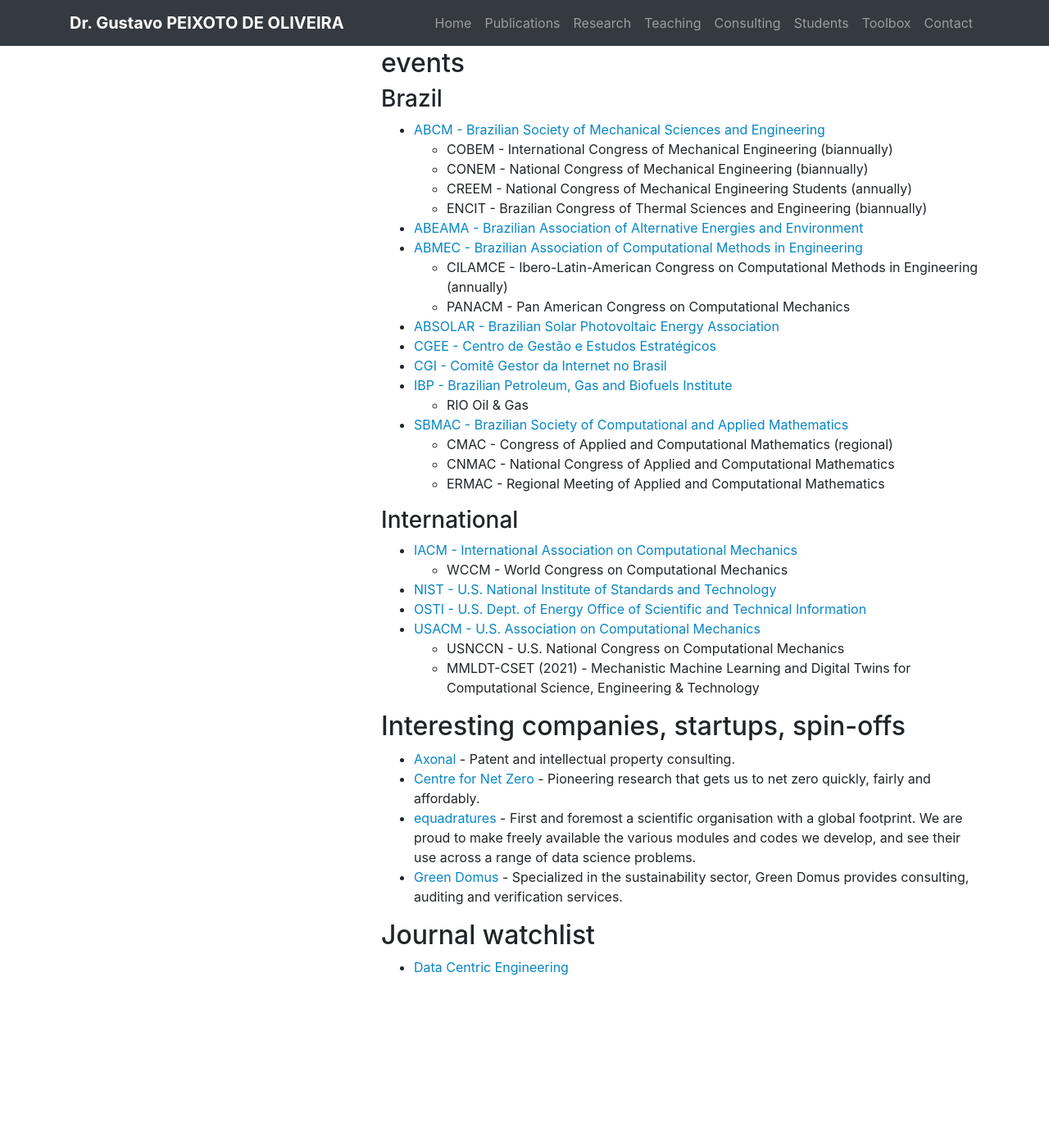
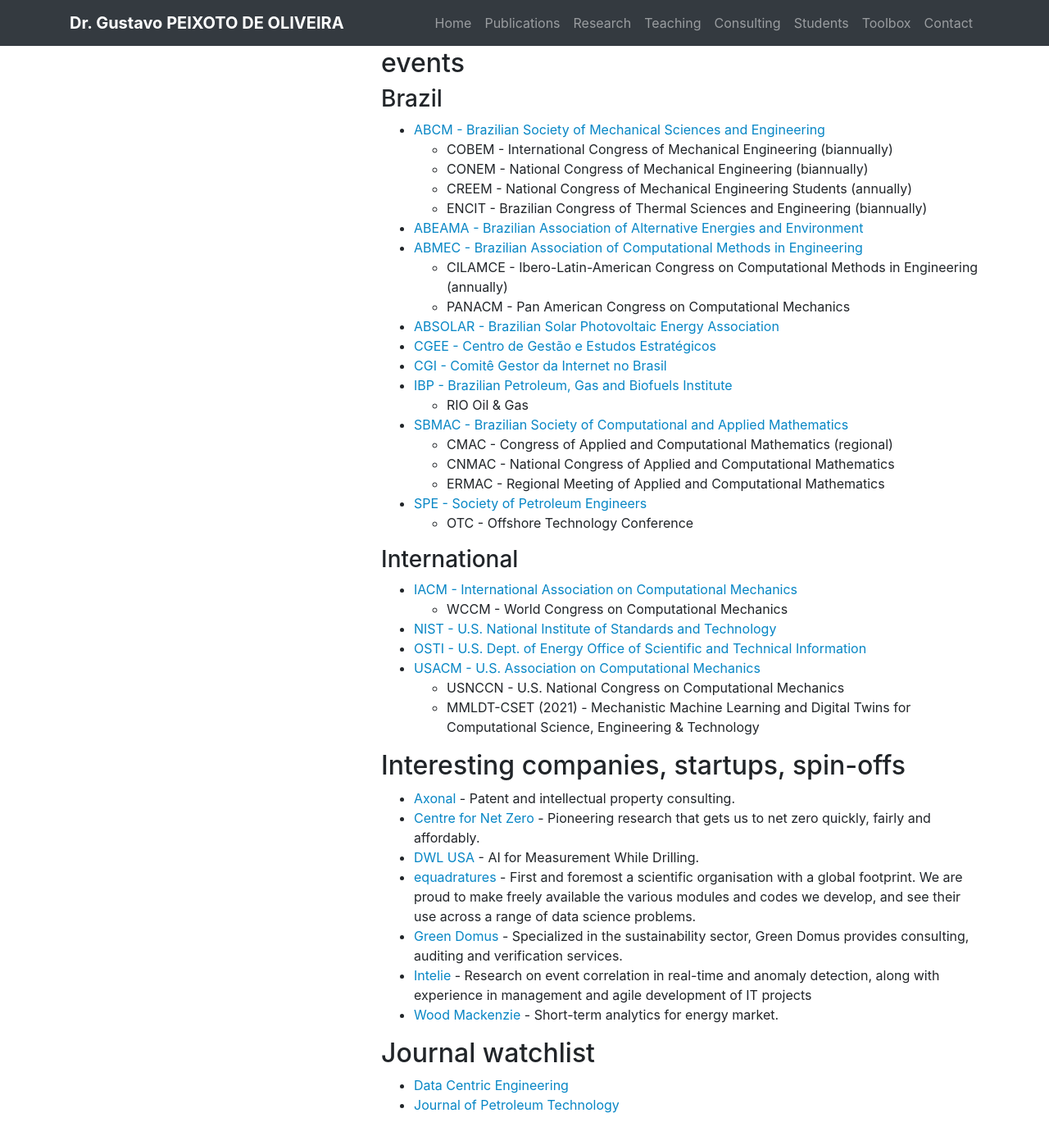
Before and after one commit to gcpeixoto/gcpeixoto.github.io, a Jekyll site: the page built from _toolbox/G-y-links.md, in a window 1280 px wide and 1400 px high, scrolled down 1221 px. Shown: the top 1397 px of the window at 82% size. Built offline with Jekyll 4.4.1, drawn with Linux system fonts in a browser that asks for light colours; before the commit the page ends 2453 px from its top, so only the background shows below that.

Commit message:
Add links

```diff
--- a/_toolbox/G-y-links.md
+++ b/_toolbox/G-y-links.md
@@ -70,6 +70,8 @@
 	- CMAC - Congress of Applied and Computational Mathematics (regional)
 	- CNMAC - National Congress of Applied and Computational Mathematics
 	- ERMAC - Regional Meeting of Applied and Computational Mathematics
+- [SPE - Society of Petroleum Engineers](https://www.spe.org/en/)
+	- OTC - Offshore Technology Conference
 
 ### International
 
@@ -86,10 +88,13 @@
 
 - [Axonal](https://www.axonal.com.br) - Patent and intellectual property consulting.
 - [Centre for Net Zero](https://www.centrefornetzero.org) - Pioneering research that gets us to net zero quickly, fairly and affordably.
+- [DWL USA](http://dwl-usa.com/aidatasolutions/) - AI for Measurement While Drilling.
 - [equadratures](https://equadratures.org) - First and foremost a scientific organisation with a global footprint. We are proud to make freely available the various modules and codes we develop, and see their use across a range of data science problems.
 - [Green Domus](https://www.greendomus.com.br) - Specialized in the sustainability sector, Green Domus provides consulting, auditing and verification services.
-
+- [Intelie](https://www.intelie.com/#oilgas) - Research on event correlation in real-time and anomaly detection, along with experience in management and agile development of IT projects
+- [Wood Mackenzie](https://www.woodmac.com/short-term-analytics/) - Short-term analytics for energy market.
 
 ## Journal watchlist
 
 - [Data Centric Engineering](https://www.cambridge.org/core/journals/data-centric-engineering)
+- [Journal of Petroleum Technology](https://jpt.spe.org)
```
